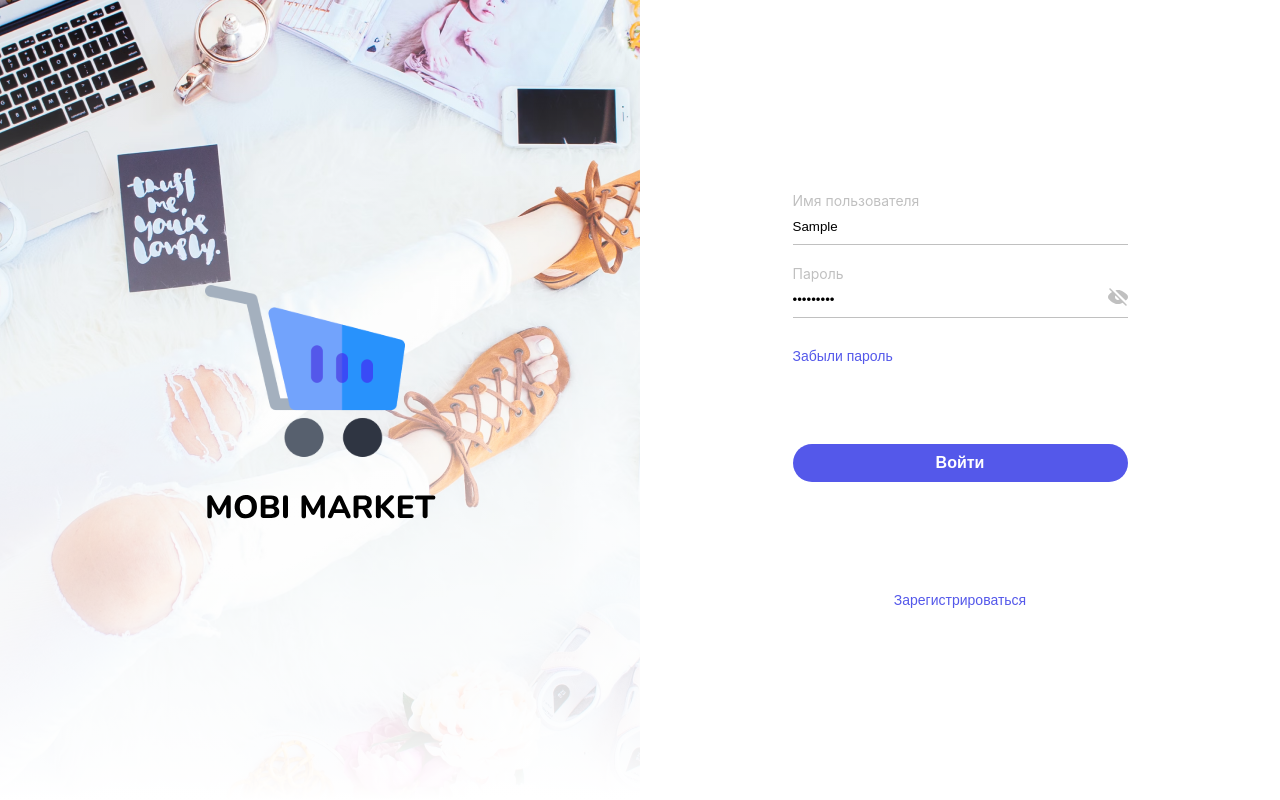
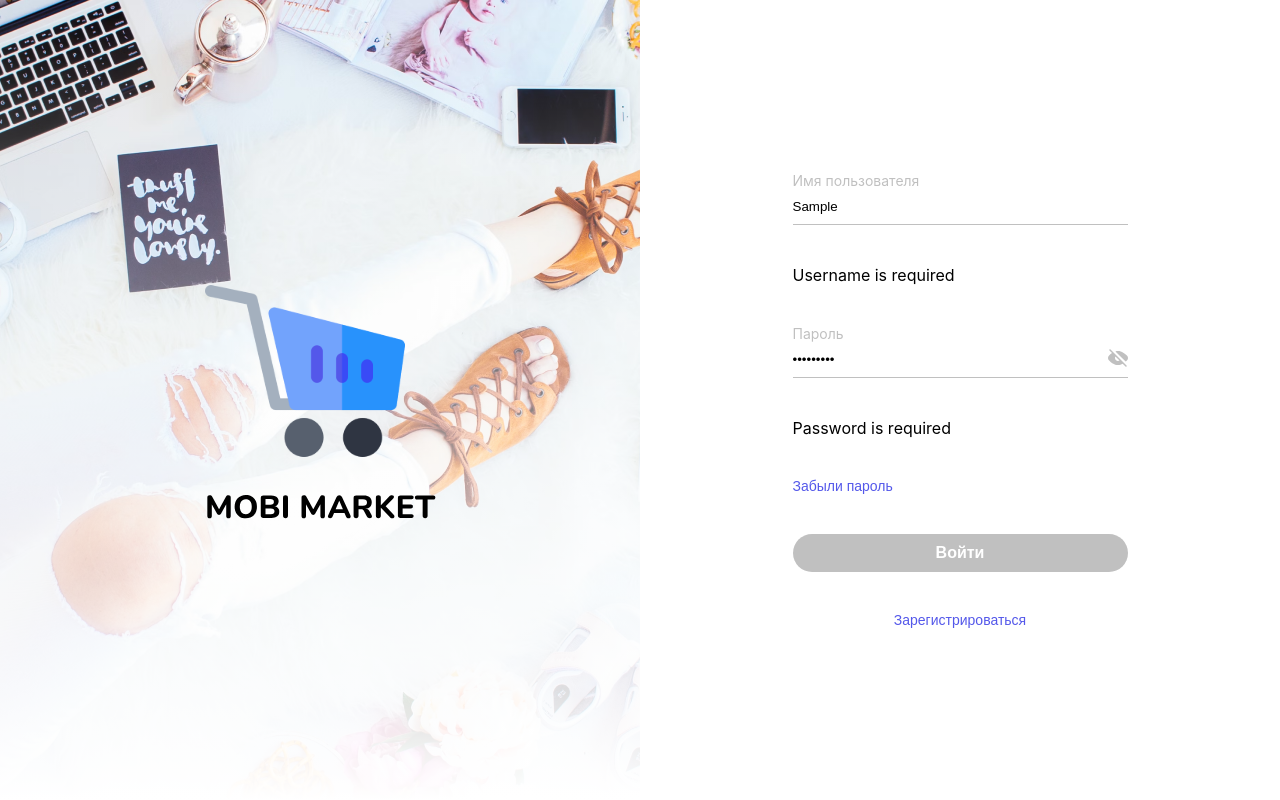
Before and after one commit to Tatynaae/neobook-challenge, a React (Create React App) app: page / in a window 1280 px wide. Both pictures are taken after typing "Sample", "Sample123" into the empty fields and a click on the button "Забыли пароль". Built offline with nearby package versions, Linux system fonts and the light colour scheme.

Commit message:
dev2/add-formik-vs-yup

```diff
--- a/package.json
+++ b/package.json
@@ -8,13 +8,15 @@
     "@testing-library/react": "^13.4.0",
     "@testing-library/user-event": "^13.5.0",
     "clsx": "^2.0.0",
+    "formik": "^2.4.5",
     "react": "^18.2.0",
     "react-dom": "^18.2.0",
     "react-redux": "^9.0.4",
     "react-router-dom": "^6.21.0",
     "react-scripts": "5.0.1",
     "sass": "^1.69.5",
-    "web-vitals": "^2.1.4"
+    "web-vitals": "^2.1.4",
+    "yup": "^1.3.3"
   },
   "scripts": {
     "start": "react-scripts start",
--- /dev/null
+++ b/src/components/formik/index.jsx
@@ -0,0 +1,80 @@
+// Import necessary dependencies
+import React from "react";
+import { useFormik } from "formik";
+import * as Yup from "yup";
+import { Input } from "../ui/Input/Input";
+import Closed from "../../assets/icons/closed";
+import Button from "../../components/ui/Button/Button";
+
+// Define the validation schema using Yup
+const validationSchema = Yup.object({
+  username: Yup.string().required("Username is required"),
+  password: Yup.string().required("Password is required"),
+});
+
+// Define the component
+const MyForm = () => {
+  const [open, setOpen] = React.useState(false);
+
+  // Initialize Formik with initial values, validation schema, and submit function
+  const formik = useFormik({
+    initialValues: {
+      username: "",
+      password: "",
+    },
+    validationSchema: validationSchema,
+    onSubmit: (values) => {
+      // Handle form submission logic here
+      console.log("Form submitted with values:", values);
+    },
+  });
+
+  return (
+    <form onSubmit={formik.handleSubmit}>
+      {/* Username Input */}
+      <Input
+        type={"text"}
+        placeholder={"Имя пользователя"}
+        variant="default"
+        label={"Имя пользователя"}
+        onChange={formik.handleChange}
+        defaultValue={formik.values.username}
+        onBlur={formik.handleBlur}
+      />
+      {formik.touched.username && formik.errors.username ? (
+        <div>{formik.errors.username}</div>
+      ) : null}
+
+      {/* Password Input */}
+      <Input
+        type={open ? "text" : "password"}
+        placeholder={"Пароль"}
+        label={"Пароль"}
+        icon={<Closed open={open} setOpen={setOpen} />}
+        onChange={formik.handleChange}
+        defaultValue={formik.values.password}
+        onBlur={formik.handleBlur}
+      />
+      {formik.touched.password && formik.errors.password ? (
+        <div>{formik.errors.password}</div>
+      ) : null}
+
+      <Button
+        text={"Забыли пароль"}
+        variant="link"
+        style={{
+          textAlign: "start",
+        }}
+      />
+
+      {/* Submit Button */}
+      <div>
+        <Button text={"Войти"} type="submit" variant="disabled" />
+      </div>
+
+      <Button text={"Зарегистрироваться"} variant="link" />
+    </form>
+  );
+};
+
+export default MyForm;
--- a/src/components/ui/Button/Button.scss
+++ b/src/components/ui/Button/Button.scss
@@ -1,5 +1,6 @@
 @mixin baseButton {
   cursor: pointer;
+  width: 100%;
 }
 
 @mixin dis-able {
@@ -22,6 +23,7 @@
   cursor: not-allowed;
   pointer-events: all !important;
   background: #c0c0c0;
+  width: 100%;
 }
 
 .link {
@@ -32,4 +34,5 @@
   background: transparent;
   border: none;
   padding: 0;
+  // text-align: start;
 }
--- /dev/null
+++ b/src/pages/login/banner/index.jsx
@@ -0,0 +1,19 @@
+import React from "react";
+import banner from "../../../assets/images/image 1.png";
+import Basket from "../../../assets/icons/basket";
+
+import "./index.scss";
+
+const Banner = () => {
+  return (
+    <div className="banner">
+      <img src={banner} alt="#" />
+      <div className="rec"></div>
+      <div className="basket">
+        <Basket />
+      </div>
+    </div>
+  );
+};
+
+export default Banner;
--- /dev/null
+++ b/src/pages/login/banner/index.scss
@@ -0,0 +1,32 @@
+.banner {
+  width: 50%;
+  height: 100vh;
+  overflow: hidden;
+  position: relative;
+  display: flex;
+  align-items: center;
+  justify-content: center;
+
+  .rec {
+    position: absolute;
+    top: 0;
+    left: 0;
+    background: linear-gradient(
+      180deg,
+      rgba(255, 255, 255, 0) 0%,
+      #ffffff 100%
+    );
+    width: 100%;
+    height: 100%;
+    z-index: 1;
+  }
+  .basket {
+    position: absolute;
+    width: 100%;
+    height: 100%;
+    display: flex;
+    align-items: center;
+    justify-content: center;
+    z-index: 2;
+  }
+}
--- a/src/pages/login/index.jsx
+++ b/src/pages/login/index.jsx
@@ -1,88 +1,21 @@
 import React from "react";
-
-import { Input } from "../../components/ui/Input/Input";
-import banner from "../../assets/images/image 1.png";
-import Basket from "../../assets/icons/basket";
-import Button from "../../components/ui/Button/Button";
-import Closed from "../../assets/icons/closed";
+import Banner from "./banner";
+import MyForm from "../../components/formik";
 
 import "./index.scss";
 
-import { useDispatch, useSelector } from "react-redux";
-import { selectAuth, setPassword, setUsername } from "../../store/authSlice";
+// import { useDispatch, useSelector } from "react-redux";
+// import { selectAuth, setPassword, setUsername } from "../../store/authSlice";
 
 const Login = () => {
-  const [open, setOpen] = React.useState(false);
-  // const [validData, setValidData] = React.useState(false);
-
-  const dispatch = useDispatch();
-  const { username, password } = useSelector(selectAuth);
-
-  const handleUsernameChange = (e) => {
-    dispatch(setUsername(e.target.value));
-  };
-
-  const handlePasswordChange = (e) => {
-    dispatch(setPassword(e.target.value));
-  };
-
-  const handleSubmit = (e) => {
-    e.preventDefault();
-  };
-
-  // const checkUserDate = () => {
-  //   if (username === "Tatyna" && password === "neobis2023") {
-  //     setValidData(true);
-  //   } else {
-  //     setValidData(false);
-  //   }
-  // }
+  // const dispatch = useDispatch();
+  // const { username, password } = useSelector(selectAuth);
 
   return (
     <div className="login">
-      <div className="banner">
-        <img src={banner} alt="#" />
-        <div className="rec"></div>
-        <div className="basket">
-          <Basket />
-        </div>
-      </div>
+        <Banner />
       <div className="enter">
-        <div className="top-enter">
-          <form className="form" onSubmit={handleSubmit}>
-            <Input
-              type={"text"}
-              placeholder={"Имя пользователя"}
-              variant="default"
-              label={"Имя пользователя"}
-              onChange={handleUsernameChange}
-              value={username}
-            />
-
-            <Input
-              type={open ? "text" : "password"}
-              placeholder={"Пароль"}
-              label={"Пароль"}
-              icon={<Closed open={open} setOpen={setOpen} />}
-              onChange={handlePasswordChange}
-              value={password}
-            />
-
-            <Button
-              text={"Забыли пароль"}
-              variant="link"
-              className={"linked"}
-            />
-            <Button
-              type="submit"
-              text={"Войти"}
-              variant={username && password ? "default" : "disabled"}
-              className={"enter-btn"}
-            />
-          </form>
-
-          <Button text={"Зарегистрироваться"} variant="link" />
-        </div>
+        <MyForm />
       </div>
     </div>
   );
--- a/src/pages/login/index.scss
+++ b/src/pages/login/index.scss
@@ -4,38 +4,6 @@
   display: flex;
   align-items: center;
 
-  .banner {
-    width: 50%;
-    height: 100vh;
-    overflow: hidden;
-    position: relative;
-    display: flex;
-    align-items: center;
-    justify-content: center;
-
-    .rec {
-      position: absolute;
-      top: 0;
-      left: 0;
-      background: linear-gradient(
-        180deg,
-        rgba(255, 255, 255, 0) 0%,
-        #ffffff 100%
-      );
-      width: 100%;
-      height: 100%;
-      z-index: 1;
-    }
-    .basket {
-      position: absolute;
-      width: 100%;
-      height: 100%;
-      display: flex;
-      align-items: center;
-      justify-content: center;
-      z-index: 2;
-    }
-  }
 
   .enter {
     width: 50%;
@@ -44,26 +12,11 @@
     align-items: center;
     justify-content: center;
 
-    .top-enter {
+    > form {
       width: 335px;
       display: flex;
       flex-direction: column;
-      gap: 10px;
-
-      .form {
-        width: 100%;
-        display: flex;
-        flex-direction: column;
-        gap: 20px;
-      }
-
-      .linked {
-        margin: 10px 0;
-        text-align: start;
-      }
-      .enter-btn {
-        margin: 15% 0 30% 0;
-      }
+      gap: 40px;
     }
   }
 }
```
Also changed, not shown: src/components/ui/Button.jsx (deleted, +0 -9 lines), 1 other file (tests, documents, lock files or other folders).
